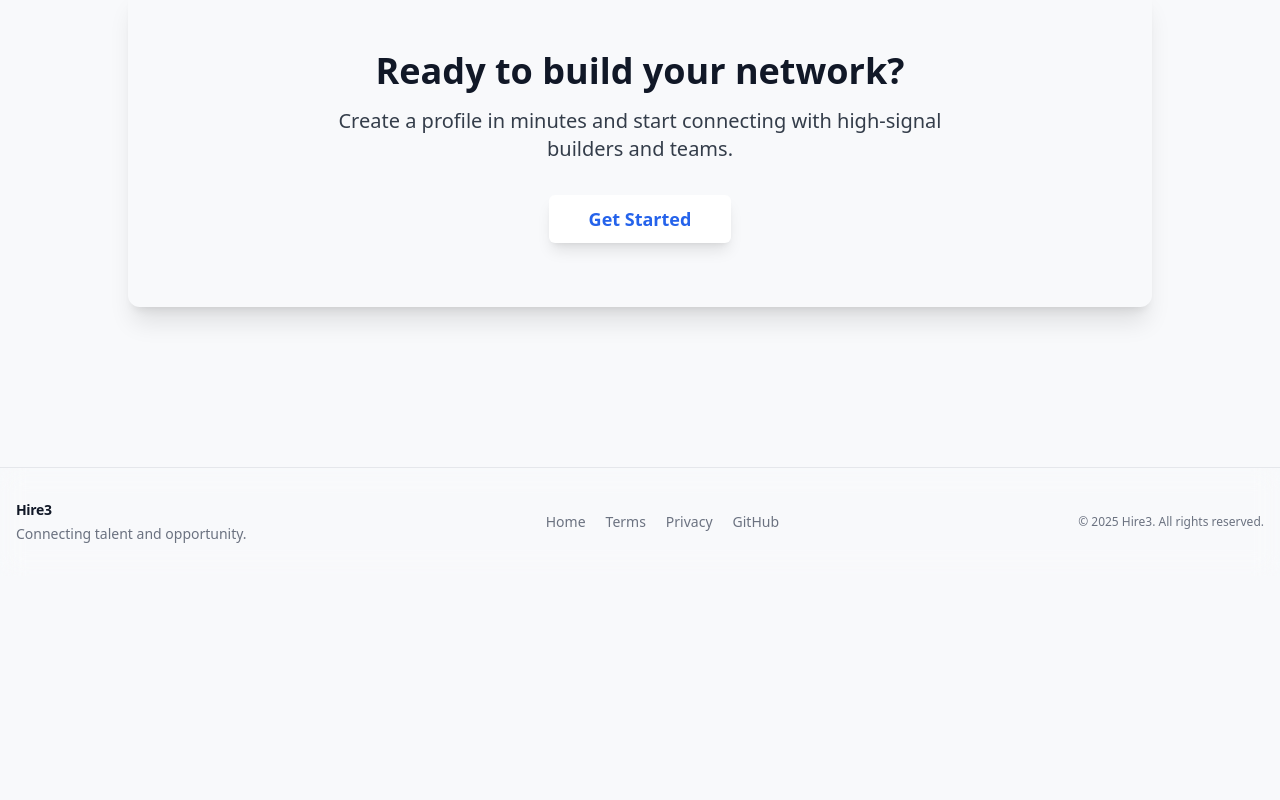
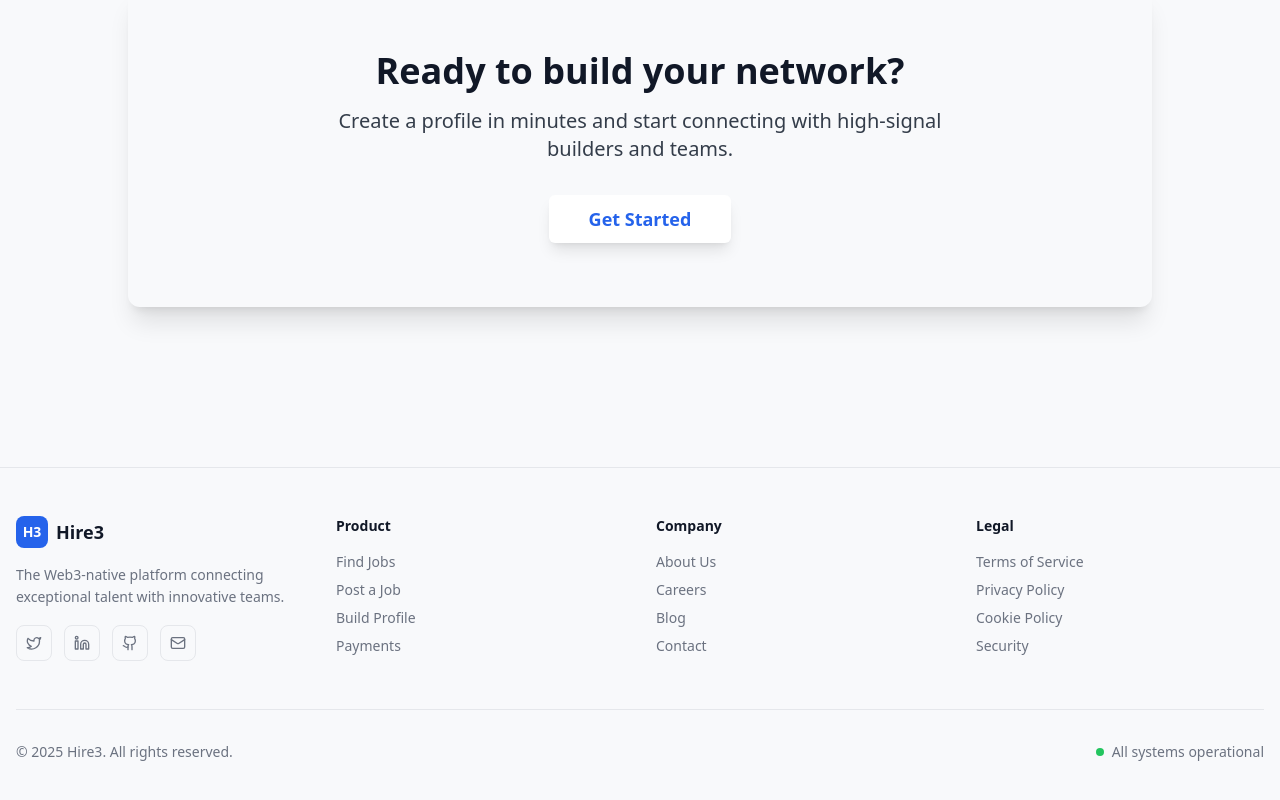
Before and after one commit to dineshsutihar/Hire3, a React (Vite) app in the folder frontend/: page / in a window 1280 px wide. Shown: the part 2366-3166 px from the top of the page. Before the commit the page ends 2942 px from the top, so only its background shows below. Built offline with nearby package versions, Linux system fonts and the light colour scheme; no server answers.

Commit message:
feat(frontend): redesign Footer with multi-column layout and social links

```diff
--- a/frontend/src/components/Footer.tsx
+++ b/frontend/src/components/Footer.tsx
@@ -1,21 +1,83 @@
 import React from 'react';
 import { Link } from 'react-router-dom';
+import { Github, Twitter, Linkedin, Mail } from 'lucide-react';
 
 export const Footer: React.FC = () => {
     return (
-        <footer className="border-t border-border/60 bg-background/70 backdrop-blur-md mt-auto">
-            <div className="app-container py-8 flex flex-col gap-6 md:flex-row md:items-center md:justify-between text-sm">
-                <div className="space-y-1">
-                    <p className="font-semibold tracking-tight">Hire3</p>
-                    <p className="text-muted">Connecting talent and opportunity.</p>
+        <footer className="border-t border-border/60 bg-background mt-auto">
+            <div className="app-container py-12">
+                <div className="grid gap-8 md:grid-cols-4">
+                    {/* Brand */}
+                    <div className="space-y-4">
+                        <div className="flex items-center gap-2">
+                            <div className="h-8 w-8 rounded-lg bg-gradient-to-br from-primary to-blue-600 flex items-center justify-center text-white text-sm font-bold">
+                                H3
+                            </div>
+                            <span className="text-lg font-bold">Hire3</span>
+                        </div>
+                        <p className="text-sm text-muted leading-relaxed">
+                            The Web3-native platform connecting exceptional talent with innovative teams.
+                        </p>
+                        <div className="flex gap-3">
+                            <a href="https://twitter.com" target="_blank" rel="noreferrer" className="h-9 w-9 rounded-lg border border-border/60 flex items-center justify-center text-muted hover:text-primary hover:border-primary/50 transition-colors">
+                                <Twitter size={16} />
+                            </a>
+                            <a href="https://linkedin.com" target="_blank" rel="noreferrer" className="h-9 w-9 rounded-lg border border-border/60 flex items-center justify-center text-muted hover:text-primary hover:border-primary/50 transition-colors">
+                                <Linkedin size={16} />
+                            </a>
+                            <a href="https://github.com/dineshsutihar/Hire3" target="_blank" rel="noreferrer" className="h-9 w-9 rounded-lg border border-border/60 flex items-center justify-center text-muted hover:text-primary hover:border-primary/50 transition-colors">
+                                <Github size={16} />
+                            </a>
+                            <a href="mailto:contact@hire3.io" className="h-9 w-9 rounded-lg border border-border/60 flex items-center justify-center text-muted hover:text-primary hover:border-primary/50 transition-colors">
+                                <Mail size={16} />
+                            </a>
+                        </div>
+                    </div>
+
+                    {/* Product */}
+                    <div className="space-y-4">
+                        <h4 className="font-semibold text-sm">Product</h4>
+                        <ul className="space-y-2 text-sm">
+                            <li><Link to="/dashboard" className="text-muted hover:text-foreground transition-colors">Find Jobs</Link></li>
+                            <li><Link to="/dashboard" className="text-muted hover:text-foreground transition-colors">Post a Job</Link></li>
+                            <li><Link to="/profile" className="text-muted hover:text-foreground transition-colors">Build Profile</Link></li>
+                            <li><Link to="/payments" className="text-muted hover:text-foreground transition-colors">Payments</Link></li>
+                        </ul>
+                    </div>
+
+                    {/* Company */}
+                    <div className="space-y-4">
+                        <h4 className="font-semibold text-sm">Company</h4>
+                        <ul className="space-y-2 text-sm">
+                            <li><a href="/about" className="text-muted hover:text-foreground transition-colors">About Us</a></li>
+                            <li><a href="/careers" className="text-muted hover:text-foreground transition-colors">Careers</a></li>
+                            <li><a href="/blog" className="text-muted hover:text-foreground transition-colors">Blog</a></li>
+                            <li><a href="/contact" className="text-muted hover:text-foreground transition-colors">Contact</a></li>
+                        </ul>
+                    </div>
+
+                    {/* Legal */}
+                    <div className="space-y-4">
+                        <h4 className="font-semibold text-sm">Legal</h4>
+                        <ul className="space-y-2 text-sm">
+                            <li><a href="/legal/terms" className="text-muted hover:text-foreground transition-colors">Terms of Service</a></li>
+                            <li><a href="/legal/privacy" className="text-muted hover:text-foreground transition-colors">Privacy Policy</a></li>
+                            <li><a href="/legal/cookies" className="text-muted hover:text-foreground transition-colors">Cookie Policy</a></li>
+                            <li><a href="/legal/security" className="text-muted hover:text-foreground transition-colors">Security</a></li>
+                        </ul>
+                    </div>
                 </div>
-                <div className="flex flex-wrap gap-5">
-                    <Link to="/" className="text-muted hover:text-foreground transition-colors">Home</Link>
-                    <a href="/legal/terms" className="text-muted hover:text-foreground transition-colors">Terms</a>
-                    <a href="/legal/privacy" className="text-muted hover:text-foreground transition-colors">Privacy</a>
-                    <a href="https://github.com" target="_blank" rel="noreferrer" className="text-muted hover:text-foreground transition-colors">GitHub</a>
+
+                {/* Bottom Bar */}
+                <div className="mt-12 pt-8 border-t border-border/60 flex flex-col md:flex-row items-center justify-between gap-4 text-sm text-muted">
+                    <p>© {new Date().getFullYear()} Hire3. All rights reserved.</p>
+                    <div className="flex items-center gap-6">
+                        <span className="flex items-center gap-2">
+                            <span className="h-2 w-2 rounded-full bg-green-500 animate-pulse" />
+                            All systems operational
+                        </span>
+                    </div>
                 </div>
-                <p className="text-xs text-muted">© {new Date().getFullYear()} Hire3. All rights reserved.</p>
             </div>
         </footer>
     );
```
